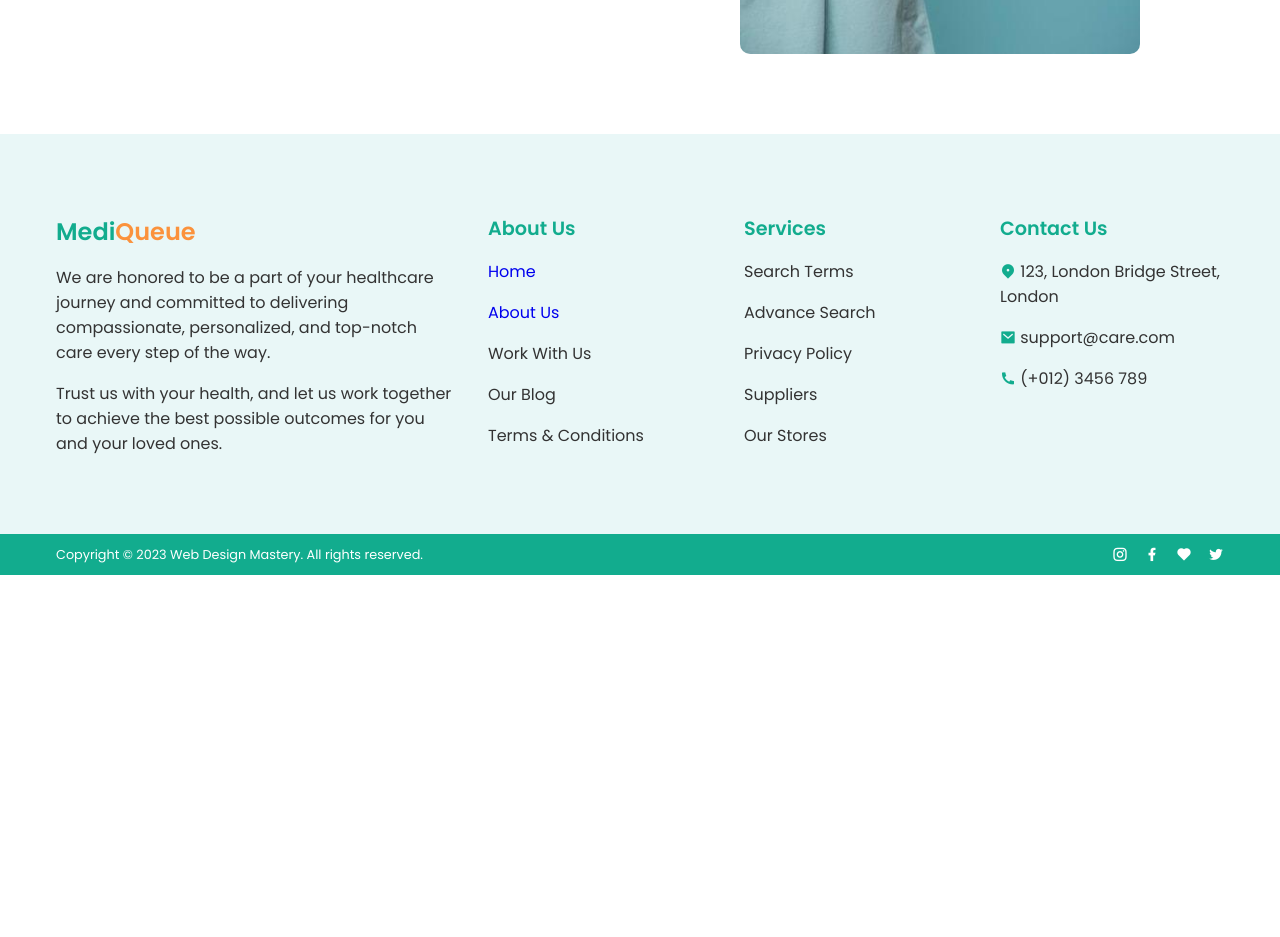
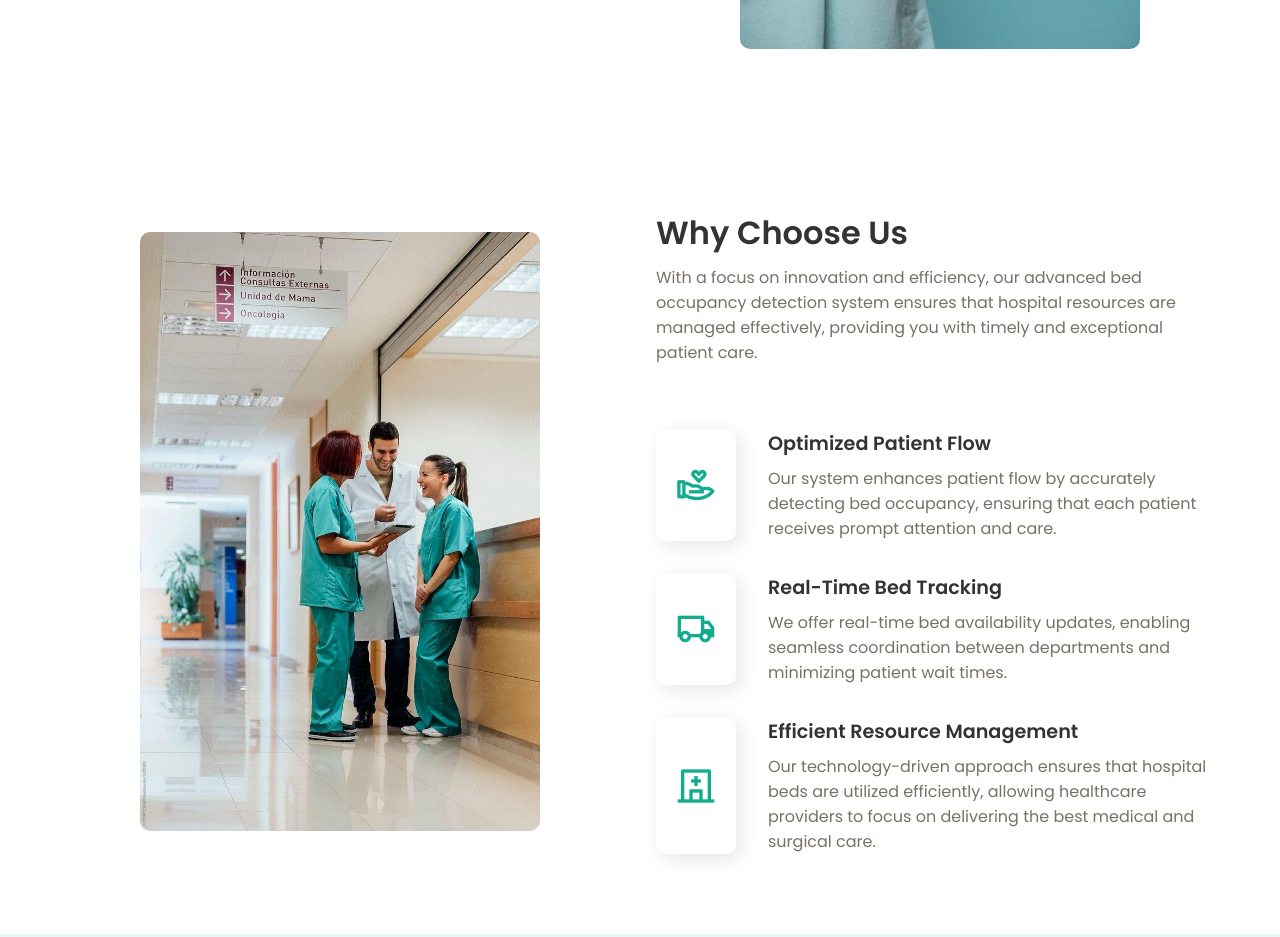
Before and after one commit to TEAM-SIT-SIH-2024/Code, a React (Vite) app in the folder frontend/: page / in a window 1280 px wide. Shown: the part 1860-2797 px from the top of the page. Before the commit the page ends 2435 px from the top, so only its background shows below. Built offline with nearby package versions, Linux system fonts and the light colour scheme; a web font is replaced by a local one.

Commit message:
Modified FrondEnd

```diff
--- a/frontend/src/components/Landing.jsx
+++ b/frontend/src/components/Landing.jsx
@@ -1,10 +1,10 @@
-import React from 'react';
-import "../../styles/Home.css";
+import React from 'react'
+import "../../styles/Home.css"
 
 export function Landing() {
   return (
     <div>
-      {/* <div className="container"> */}
+      <div className="container">
         <nav>
           <div className="nav__first">
             <div>
@@ -12,7 +12,7 @@ export function Landing() {
             </div>
             <div className="nav__logo">MediQueue</div>
           </div>
-          <div className="cont">
+          <div className='cont'>
           <ul className="nav__links">
             <li className="link"><a href="#home">Home</a></li>
             <li className="link"><a href="#about">About Us</a></li>
@@ -22,7 +22,7 @@ export function Landing() {
           </ul>
           <button className="btn service__btn topBtn help">Help & Support</button></div>
         </nav>
-      {/* </div> */}
+      </div>
 
       <header id="home">
         <div className="section__container header__container">
@@ -38,7 +38,7 @@ export function Landing() {
         </div>
       </header>
 
-      <section className="section__container service__container" id="services">
+      <section className="section__container service__container" id="service">
         <div className="service__header">
           <div className="service__header__content">
             <h2 className="section__header">Our Special Services</h2>
@@ -56,7 +56,6 @@ export function Landing() {
             <p>
               Experience hassle-free OPD services with our streamlined queue management system.
             </p>
-            <a href="#">Learn More</a>
           </div>
           <div className="service__card">
             <span><i className="ri-mental-health-line"></i></span>
@@ -64,7 +63,6 @@ export function Landing() {
             <p>
               Stay informed with our accurate and timely bed availability tracking, ensuring prompt and efficient care.
             </p>
-            <a href="#">Learn More</a>
           </div>
           <div className="service__card">
             <span><i className="ri-hospital-line"></i></span>
@@ -72,7 +70,6 @@ export function Landing() {
             <p>
               Integrating city-wide healthcare services for seamless access and coordinated patient management across the region.
             </p>
-            <a href="#">Learn More</a>
           </div>
         </div>
       </section>
@@ -97,6 +94,42 @@ export function Landing() {
         </div>
         <div className="about__image">
           <img src="../../assets/images/about.jpg" alt="About Us" />
+        </div>
+      </section>
+
+      <section className="section__container why__container" id="services">
+        <div className="why__image">
+          <img src="../../assets/images/choose-us.jpg" alt="Why Choose Us" />
+        </div>
+        <div className="why__content">
+          <h2 className="section__header">Why Choose Us</h2>
+          <p>
+            With a focus on innovation and efficiency, our advanced bed occupancy detection system ensures that hospital
+            resources are managed effectively, providing you with timely and exceptional patient care.
+          </p>
+          <div className="why__grid">
+            <span><i className="ri-hand-heart-line"></i></span>
+            <div>
+              <h4>Optimized Patient Flow</h4>
+              <p>
+                Our system enhances patient flow by accurately detecting bed occupancy, ensuring that each patient receives prompt attention and care.
+              </p>
+            </div>
+            <span><i className="ri-truck-line"></i></span>
+            <div>
+              <h4>Real-Time Bed Tracking</h4>
+              <p>
+                We offer real-time bed availability updates, enabling seamless coordination between departments and minimizing patient wait times.
+              </p>
+            </div>
+            <span><i className="ri-hospital-line"></i></span>
+            <div>
+              <h4>Efficient Resource Management</h4>
+              <p>
+                Our technology-driven approach ensures that hospital beds are utilized efficiently, allowing healthcare providers to focus on delivering the best medical and surgical care.
+              </p>
+            </div>
+          </div>
         </div>
       </section>
 
```
